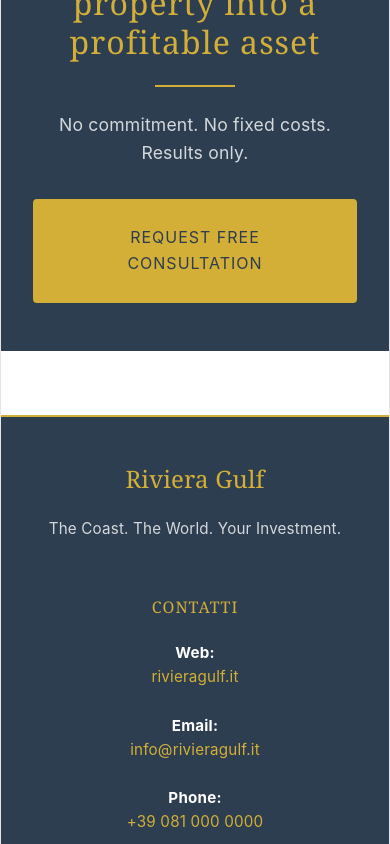
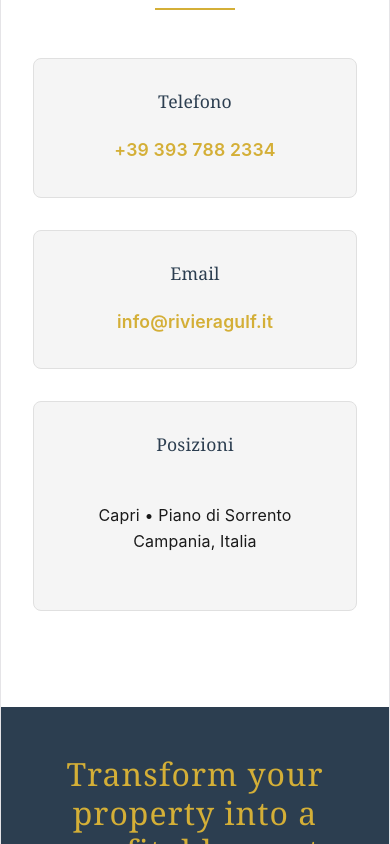
Before and after one commit to FondocasaHub/rivieragulf-website, a React (Vite) app: page / in a window 390 px wide. Shown: the part 4920-5764 px from the top of the page. Built offline with nearby package versions, Linux system fonts and the light colour scheme.

Commit message:
Add contact section to home page and fix phone number across all pages

```diff
--- a/src/components/Footer.jsx
+++ b/src/components/Footer.jsx
@@ -26,7 +26,7 @@
               </li>
               <li>
                 <strong>{t('footer.telefono')}:</strong><br />
-                <a href="tel:+39081000000">+39 081 000 0000</a>
+                <a href="tel:+393937882334">+39 393 788 2334</a>
               </li>
             </ul>
           </div>
--- a/src/pages/Home.css
+++ b/src/pages/Home.css
@@ -199,6 +199,52 @@
   font-size: 1.1rem;
 }
 
+/* Contatti */
+.contact-grid {
+  display: grid;
+  grid-template-columns: repeat(3, 1fr);
+  gap: var(--spacing-lg);
+  margin: var(--spacing-xl) 0;
+}
+
+.contact-card {
+  background: var(--color-light-gray);
+  padding: var(--spacing-lg);
+  border-radius: var(--radius-md);
+  text-align: center;
+  border: 1px solid var(--color-medium-gray);
+  transition: all var(--transition-normal);
+}
+
+.contact-card:hover {
+  border-color: var(--color-accent-gold);
+  box-shadow: 0 4px 12px rgba(201, 169, 97, 0.1);
+}
+
+.contact-card h3 {
+  color: var(--color-primary-navy);
+  margin-bottom: var(--spacing-md);
+  font-size: 1.1rem;
+}
+
+.contact-link {
+  display: inline-block;
+  color: var(--color-accent-gold);
+  font-weight: 600;
+  font-size: 1.1rem;
+  text-decoration: none;
+  transition: color var(--transition-normal);
+}
+
+.contact-link:hover {
+  color: var(--color-accent-light-gold);
+}
+
+.contact-info {
+  color: var(--color-text-primary);
+  line-height: 1.6;
+}
+
 /* Responsive */
 @media (max-width: 768px) {
   .hero {
@@ -235,6 +281,10 @@
     grid-template-columns: 1fr;
   }
 
+  .contact-grid {
+    grid-template-columns: 1fr;
+  }
+
   .cta-final {
     padding: 2rem 1rem;
   }
--- a/src/pages/Home.jsx
+++ b/src/pages/Home.jsx
@@ -132,6 +132,33 @@
         </div>
       </section>
 
+      {/* Contatti */}
+      <section id="contatti" className="section">
+        <div className="container">
+          <h2>Contatti</h2>
+          <div className="divider divider-center"></div>
+
+          <div className="contact-grid">
+            <div className="contact-card">
+              <h3>Telefono</h3>
+              <a href="tel:+393937882334" className="contact-link">
+                +39 393 788 2334
+              </a>
+            </div>
+            <div className="contact-card">
+              <h3>Email</h3>
+              <a href="mailto:info@rivieragulf.it" className="contact-link">
+                info@rivieragulf.it
+              </a>
+            </div>
+            <div className="contact-card">
+              <h3>Posizioni</h3>
+              <p className="contact-info">Capri • Piano di Sorrento<br />Campania, Italia</p>
+            </div>
+          </div>
+        </div>
+      </section>
+
       {/* CTA Finale */}
       <section className="section section-dark cta-final">
         <div className="container-sm">
--- a/src/pages/VillaLimonaia.jsx
+++ b/src/pages/VillaLimonaia.jsx
@@ -134,7 +134,7 @@
             </div>
             <div className="info-card">
               <h3>Contatti</h3>
-              <p><strong>Telefono:</strong><br /><a href="tel:+39393788233">+39 393 788 2334</a><br /><br /><strong>Email:</strong><br /><a href="mailto:info@rivieragulf.it">info@rivieragulf.it</a></p>
+              <p><strong>Telefono:</strong><br /><a href="tel:+393937882334">+39 393 788 2334</a><br /><br /><strong>Email:</strong><br /><a href="mailto:info@rivieragulf.it">info@rivieragulf.it</a></p>
             </div>
           </div>
         </div>
```
